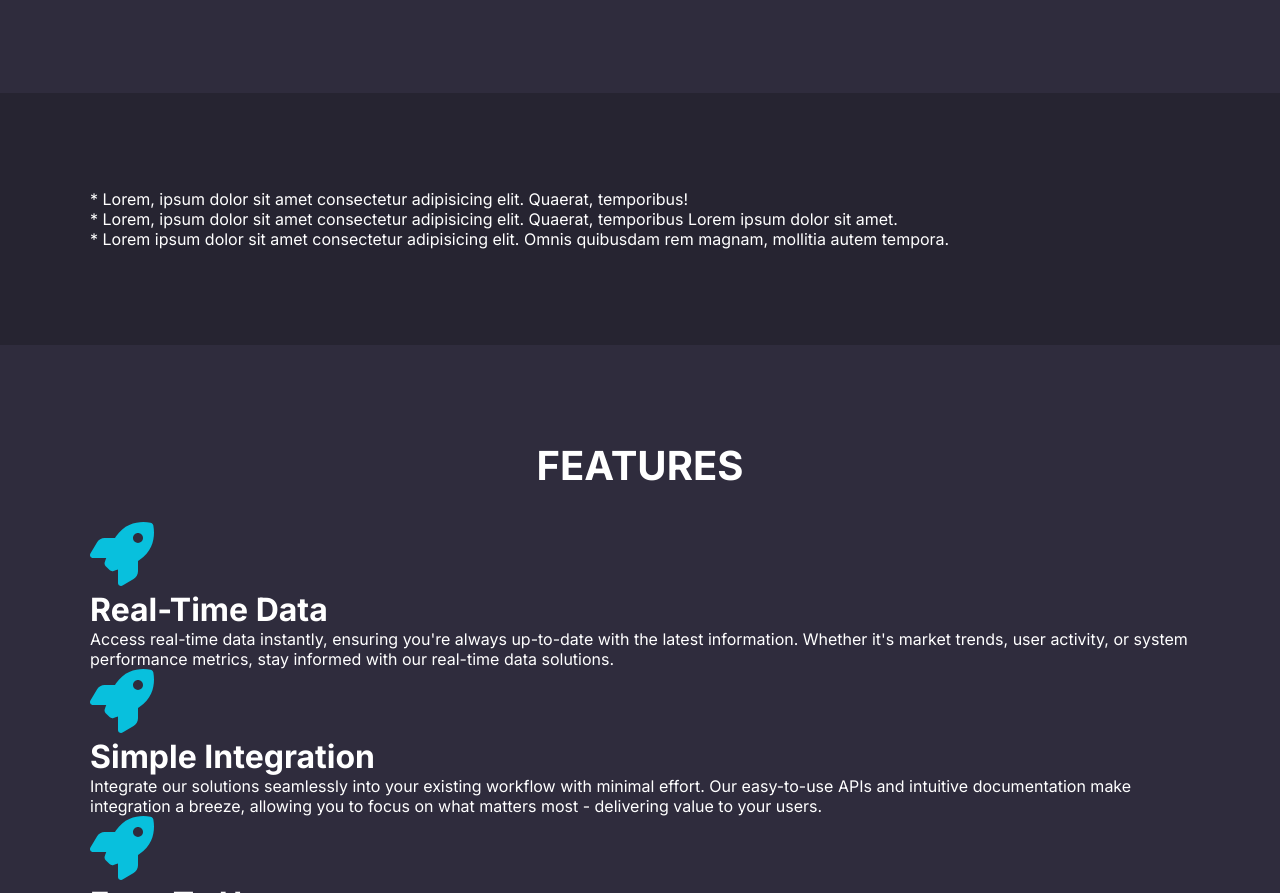
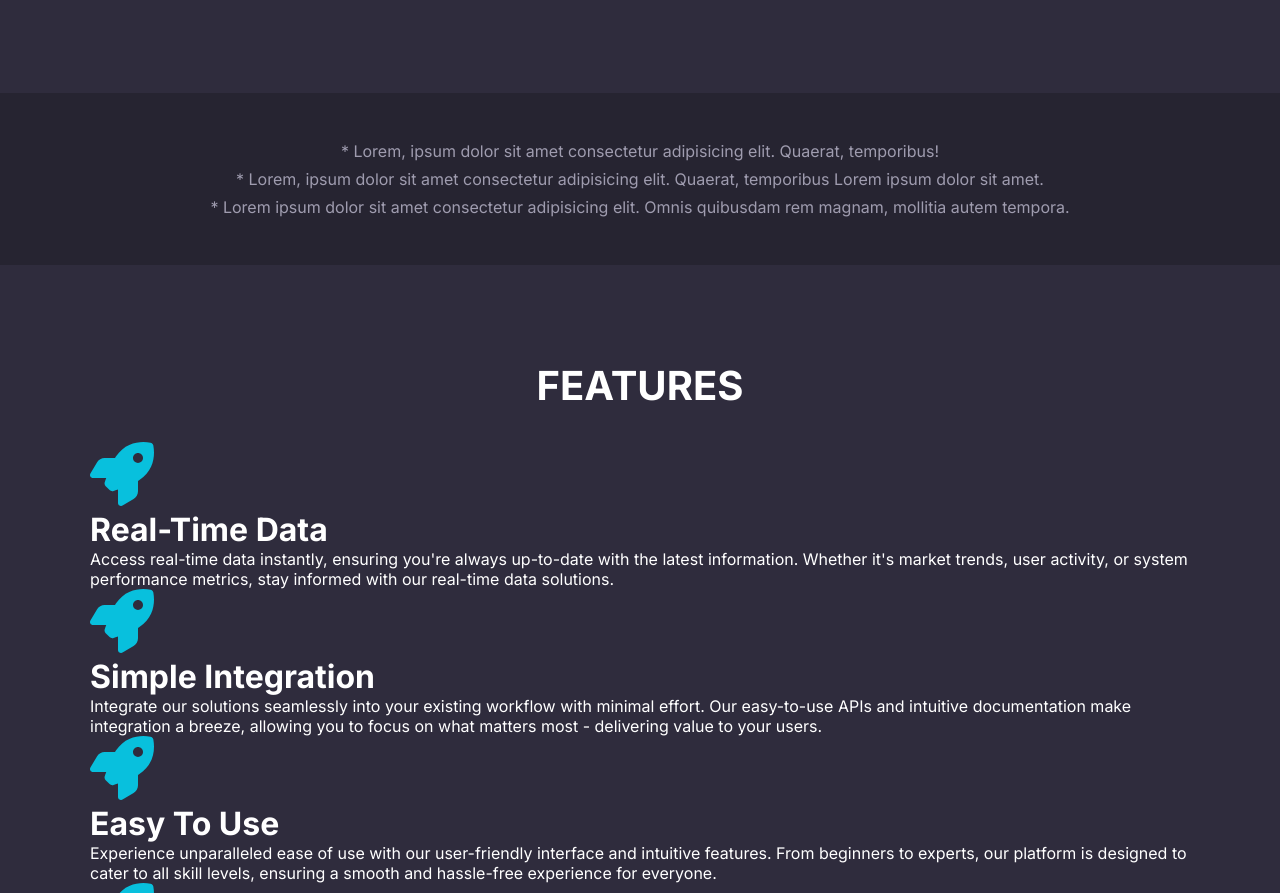
Before and after one commit to Asoo-dev/modern-html-css, a plain HTML site: page leno/details.html in a window 1280 px wide. Shown: the part 1016-1909 px from the top of the page. Drawn offline with Linux system fonts and the light colour scheme.

Commit message:
pricing notes section done

```diff
--- a/leno/css/style.css
+++ b/leno/css/style.css
@@ -628,3 +628,19 @@ li {
   line-height: var(--LH-large);
 }
 /* ==== Pricing Sec End ==== */
+
+/* ==== pricing-notes Se ==== */
+
+.pricing-notes {
+  padding: 4.8rem 3.2rem;
+}
+
+.pricing-notes-container {
+  display: flex;
+  flex-direction: column;
+  align-items: center;
+  gap: 0.8rem;
+  color: var(--CL-text-secondary);
+}
+
+/* ==== pricing-notes Sec End ==== */
--- a/leno/details.html
+++ b/leno/details.html
@@ -183,8 +183,8 @@
         </div>
       </section>
 
-      <section class="section bg-secondary">
-        <div class="container-xl">
+      <section class="section bg-secondary pricing-notes">
+        <div class="container-xl pricing-notes-container">
           <p>
             * Lorem, ipsum dolor sit amet consectetur adipisicing elit. Quaerat,
             temporibus!
```
